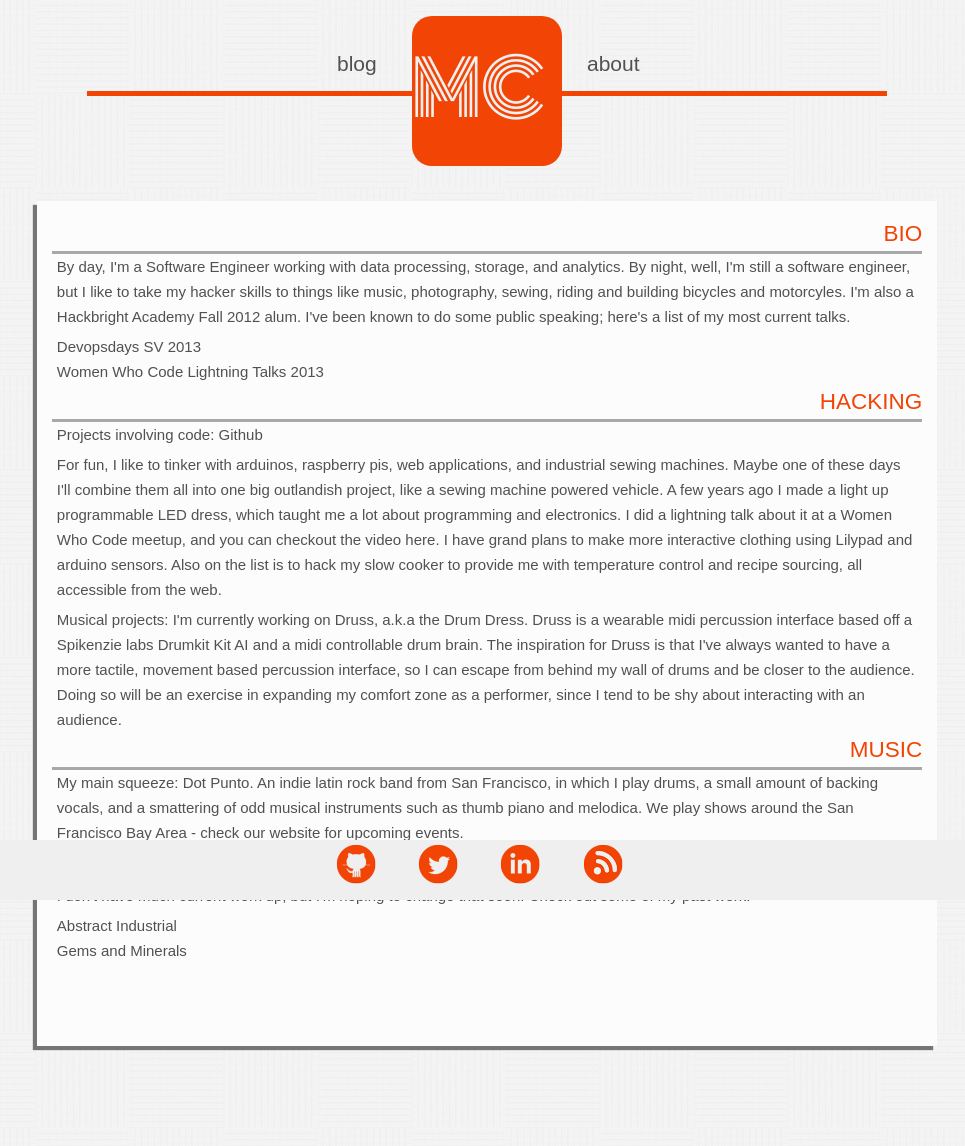
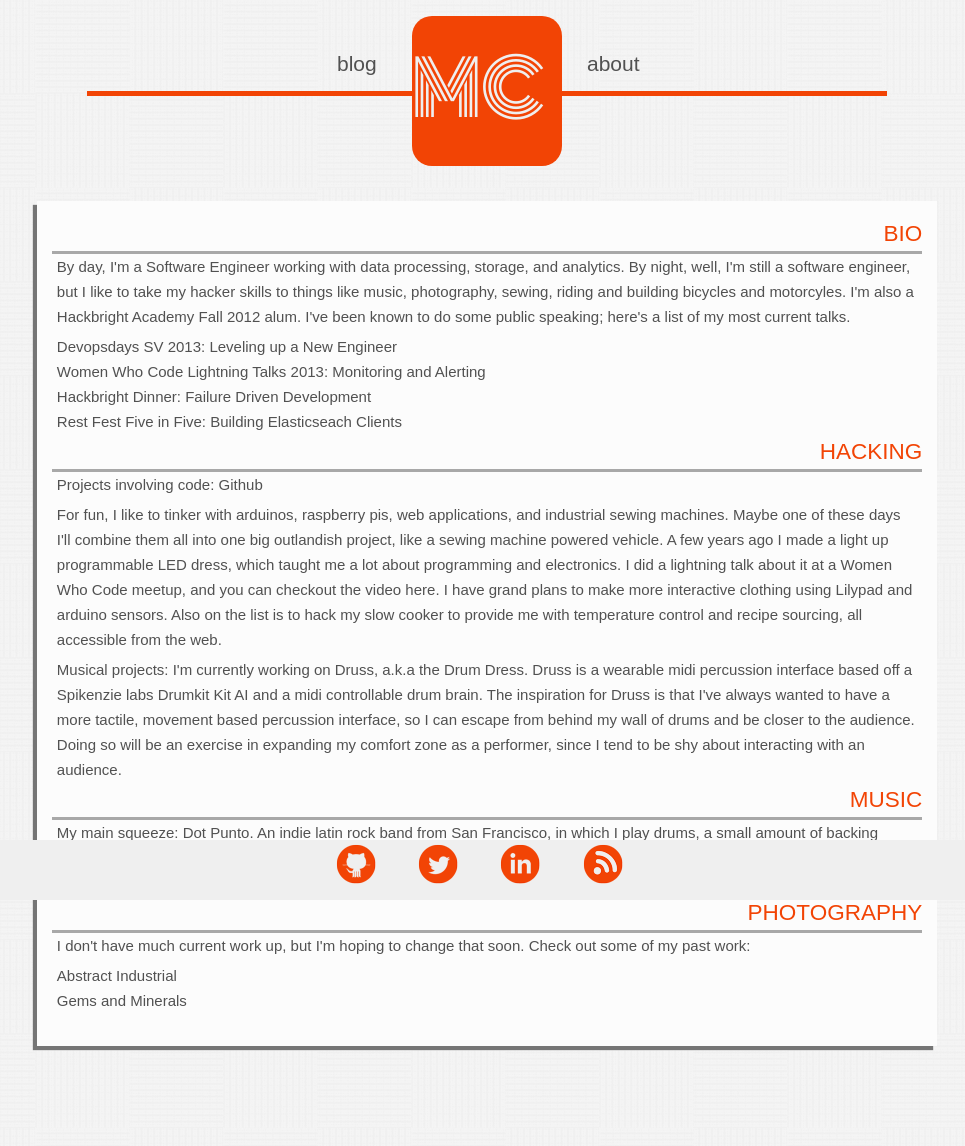
Before and after one commit to mercul3s/mercedescoyle.com-jekyll, a Jekyll site: the page built from about.html, in a window 1280 px wide. Shown: the whole page, without its empty margins (153-1118 px from the left). Built offline with Jekyll 4.4.1, drawn with Linux system fonts in a browser that asks for light colours.

Commit message:
added video links on about me page

```diff
--- a/about.html
+++ b/about.html
@@ -11,8 +11,10 @@ title: Electronic Ephemera - About
 		</header>
 			<p>By day, I'm a Software Engineer working with data processing, storage, and analytics. By night, well, I'm still a software engineer, but I like to take my hacker skills to things like music, photography, sewing, riding and building bicycles and motorcyles. I'm also a <a href="http://hackbrightacademy.com">Hackbright Academy</a> Fall 2012 alum. I've been known to do some public speaking; here's a list of my most current talks.
 			<ul class="about-links">
-				<li><a href="#">Devopsdays SV 2013</a></li>
-				<li><a href="#">Women Who Code Lightning Talks 2013</a></li>
+				<li><a href="http://vimeo.com/album/2435220/video/69084514">Devopsdays SV 2013: Leveling up a New Engineer</a></li>
+				<li><a href="http://youtu.be/d9u8lHnpk6w?t=18m59s">Women Who Code Lightning Talks 2013: Monitoring and Alerting</a></li>
+				<li><a href="http://youtu.be/V7QxLYN2G5U">Hackbright Dinner: Failure Driven Development</a></li>
+				<li><a href="http://vimeo.com/75104679">Rest Fest Five in Five: Building Elasticseach Clients</a></li>
 			</ul>
 			</p>
 	</section>
--- a/blog/_posts/2013-10-29-things-i-wish-i-knew-about-arduino-programming-part-2-arduino-eccentricities.markdown
+++ b/blog/_posts/2013-10-29-things-i-wish-i-knew-about-arduino-programming-part-2-arduino-eccentricities.markdown
@@ -6,7 +6,7 @@ tags:
 - tech
 - arduino
 - electronics
-status: publish
+status: draft
 type: post
 published: false
 date:   2013-10-30 09:00
--- a/blog/_posts/2013-11-13-arduino-programming-part-1-ides.markdown
+++ b/blog/_posts/2013-11-13-arduino-programming-part-1-ides.markdown
@@ -6,7 +6,7 @@ tags:
 - tech
 - arduino
 - electronics
-status: draft
+status: publish
 type: post
 published: true
 date:   2013-11-13 09:00
```
Also changed, not shown: blog/_posts/2013-12-31-year-in-review.markdown (added, +11 -0 lines).
